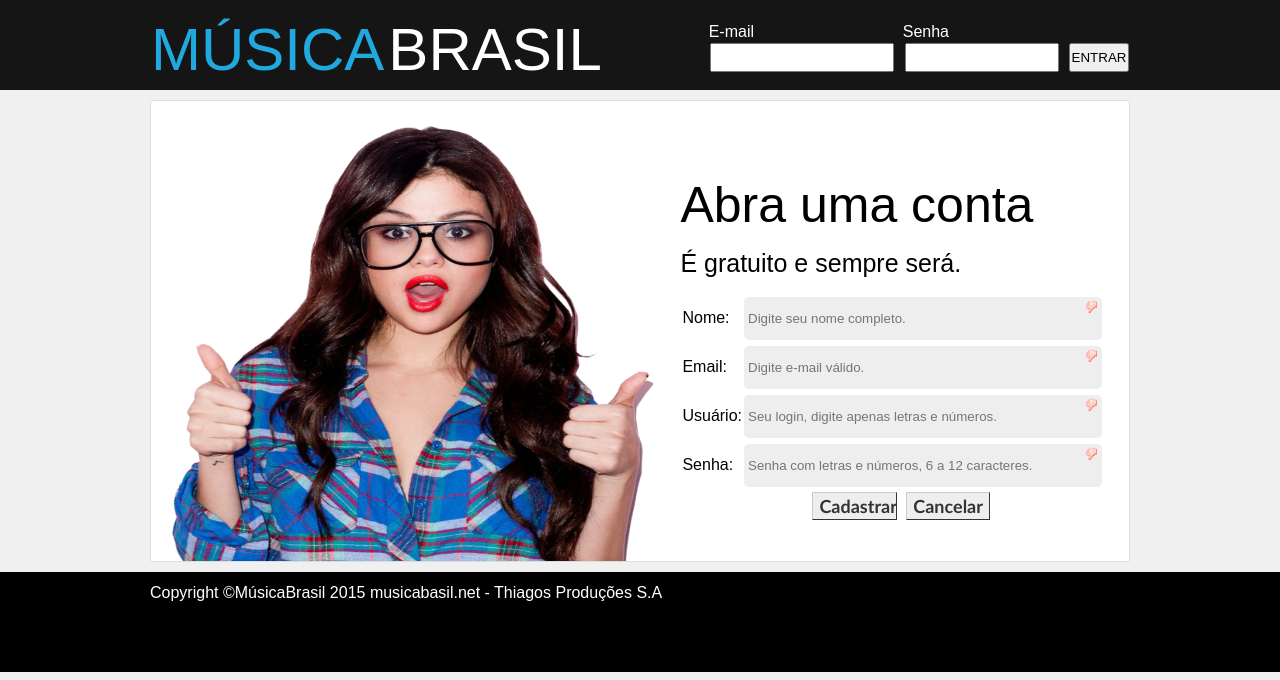
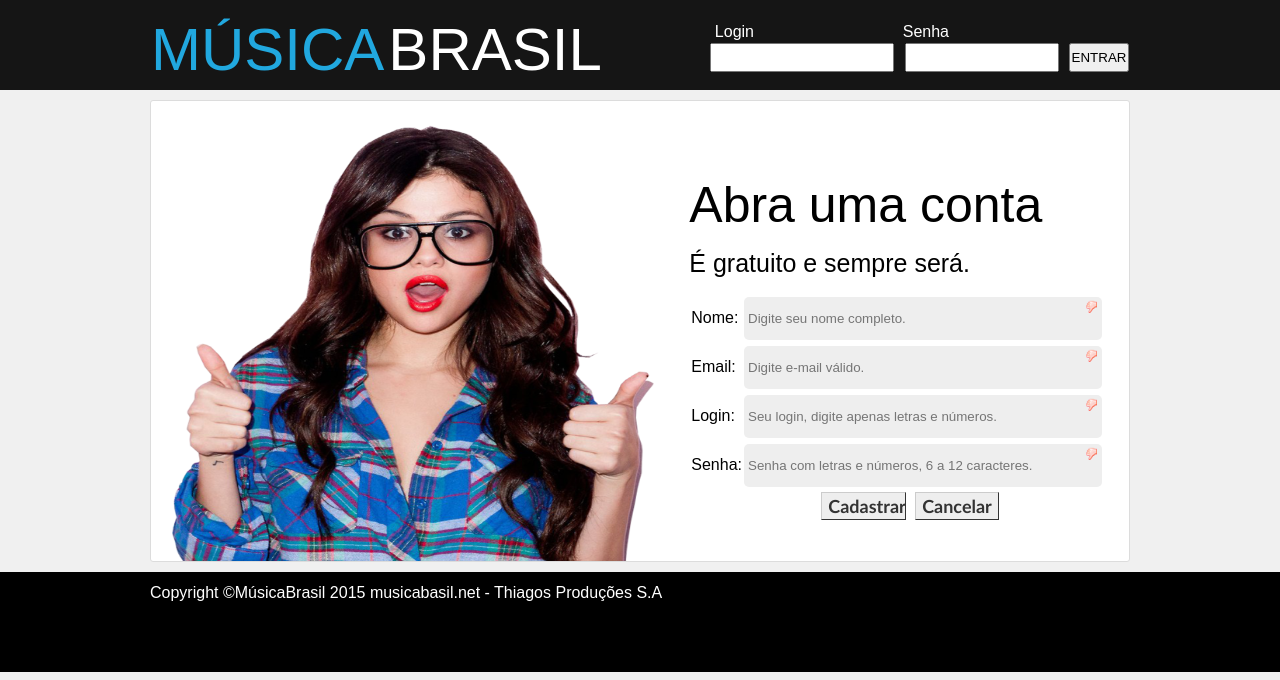
Before and after one commit to shadowam/Projeto, a PHP site: page / in a window 1280 px wide. Shown: the top 680 px of the page. Run offline with PHP 8.4, Linux system fonts and the light colour scheme; some web fonts are replaced.

Commit message:
Alterando login/usuário
Mudando o login para: Login/Senha

Mudando o cadastro de: Usuário para Login

```diff
--- a/index.php
+++ b/index.php
@@ -43,7 +43,7 @@
   	<div id="topo">
       <div id="top_conteudo">
         <form method="POST" action="login.php">
-          <label for="email">E-mail</label><input type="text" name="email" id="email" />
+          <label for="email">Login</label><input type="text" name="email" id="email" />
           <label for="senha_log">Senha</label><input type="password" name="senha_log" id="senha_log" />
           <input type="submit" name="enviar" value="ENTRAR" />
         </form>
@@ -82,7 +82,7 @@
                 <td><input title="Por favor, digite um e-mail válido." type="email" name="user_email" id="email" class="txt" placeholder="Digite e-mail válido." required pattern="[a-zA-Z0-9._\-]{2,}@[a-zA-Z0-9.\-]{2,}[.]{1}[a-zA-Z]{2,}"></td>
               </tr>
               <tr>
-                <td>Usuário:</td>
+                <td>Login:</td>
                 <td><input title="Apenas letras e números são aceitos, sem espaço ou caracteres especiais." type="text" name="user_login" id="usuario"
                           class="txt" maxlength="15" placeholder="Seu login, digite apenas letras e números." required pattern="^[a-zA-Z0-9]{3,}">
                 </td>
```
